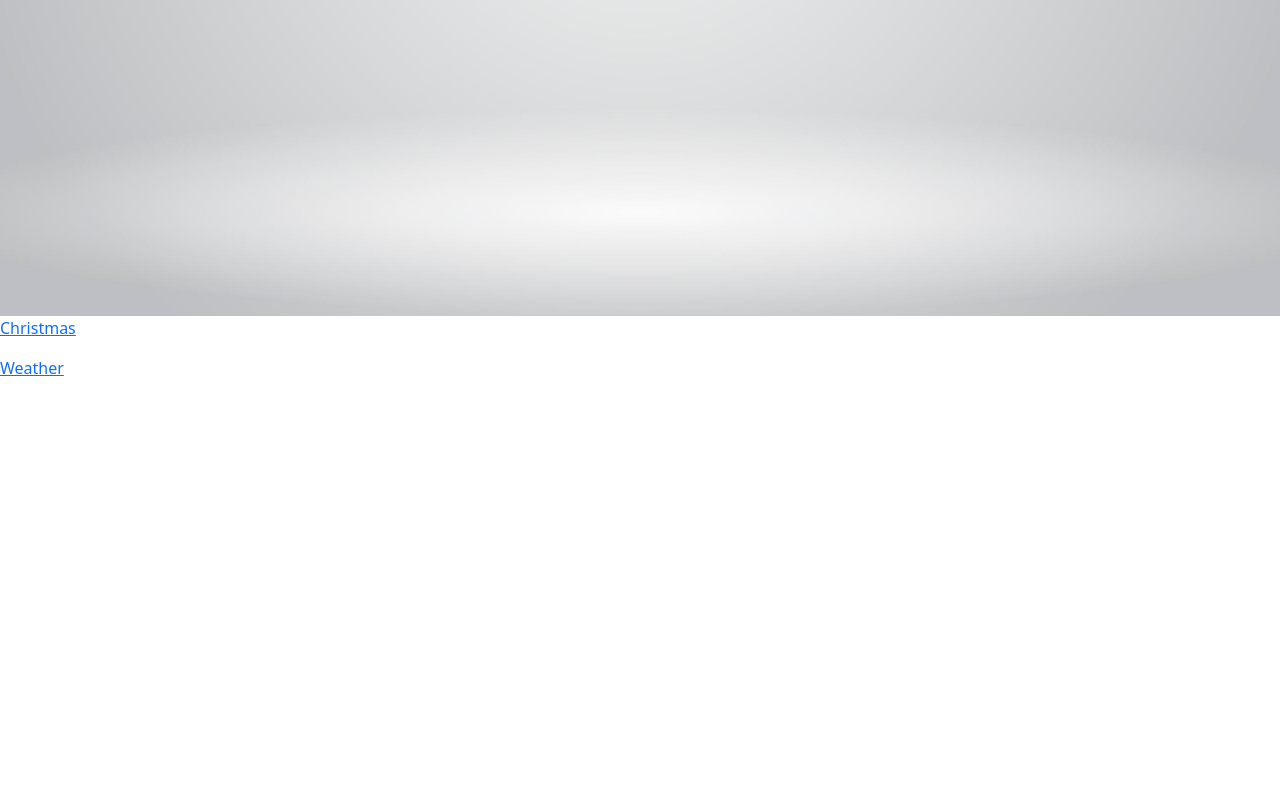
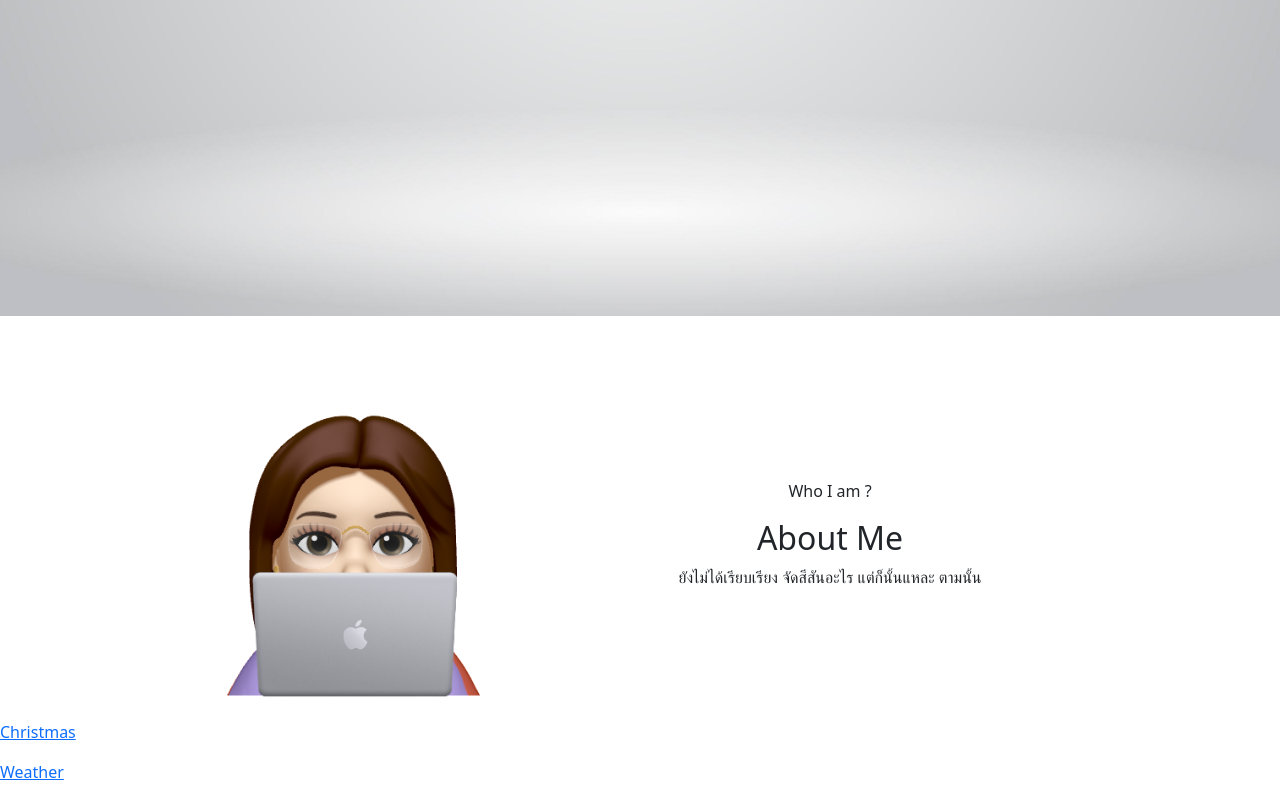
Before and after one commit to icestuwady/cyp-portfolio, a plain HTML site: page index.html in a window 1280 px wide. Shown: the part 744-1544 px from the top of the page. Before the commit the page ends 1140 px from the top, so only its background shows below. Drawn offline with nearby package versions, Linux system fonts and the light colour scheme.

Commit message:
Update About Me

```diff
--- a/index.html
+++ b/index.html
@@ -50,6 +50,23 @@
       </div>
     </header>
 
+    <section class="pt-0">
+      <div class="container justify-content-center align-items-center">
+        <div class="row pt-5">
+          <div class="col-lg-1 col-md-12"></div>
+          <div class="col-lg-4 col-md-12" style="text-align: center;">
+            <img src="Assets/img/ice.png" alt="Me!" style="width: 100%;object-fit: cover;">
+          </div>
+          <div class="col-lg-6 col-md-12 my-auto" style="text-align: center;vertical-align: middle;">
+            <p>Who I am ?</p>
+            <h2>About Me</h2>
+            <p>ยังไม่ได้เรียบเรียง จัดสีสันอะไร แต่ก็นั้นแหละ ตามนั้น</p>
+          </div>
+          <div class="col-lg-1 col-md-12"></div>
+        </div>
+      </div>
+    </section>
+
     <div>
       <p><a href="Christmas-Countdown/Christmas_countdown.html">Christmas</a></p>
       <p><a href="#">Weather</a></p>
```
Also changed, not shown: Assets/img/ice.png (added), Assets/img/icing.png (added).
